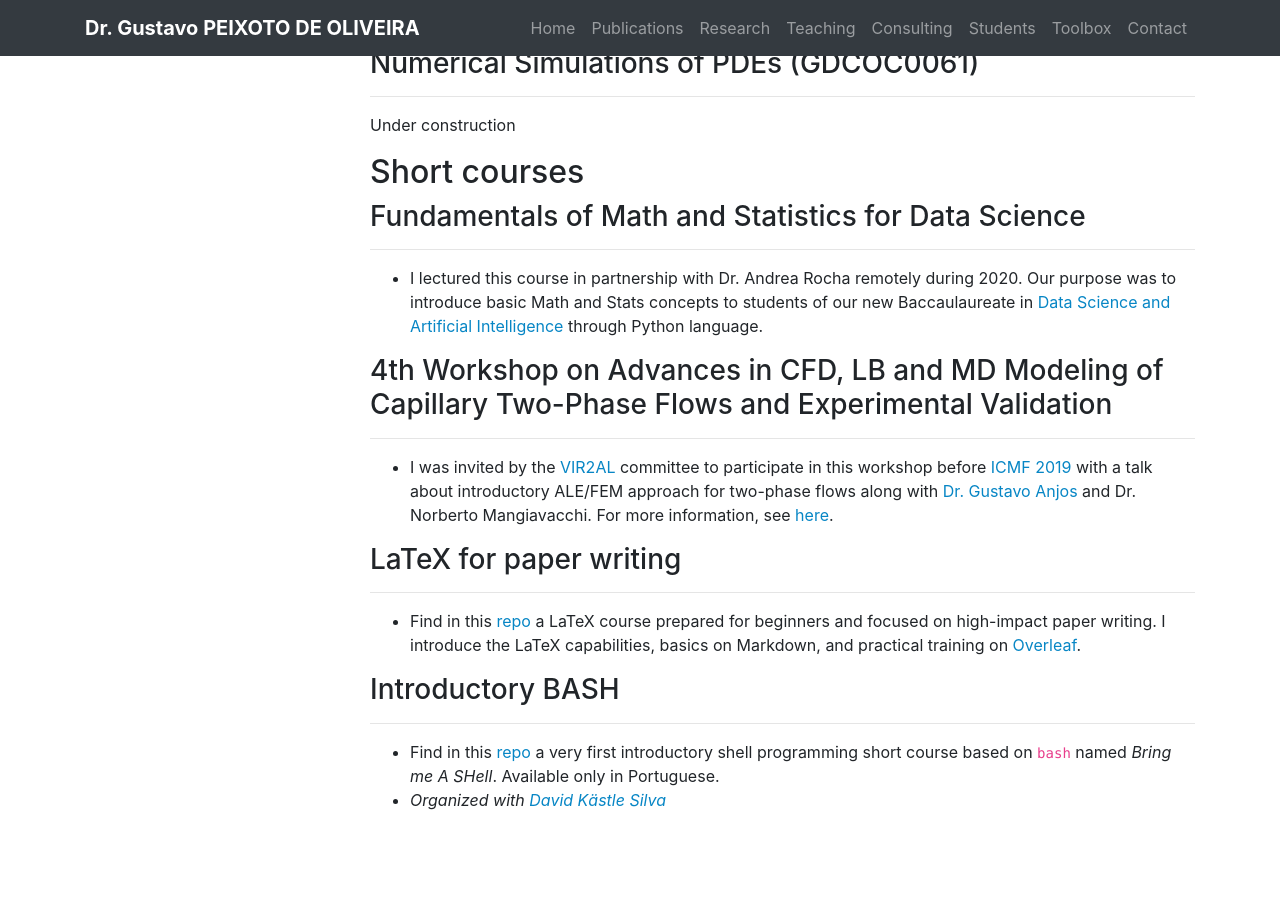
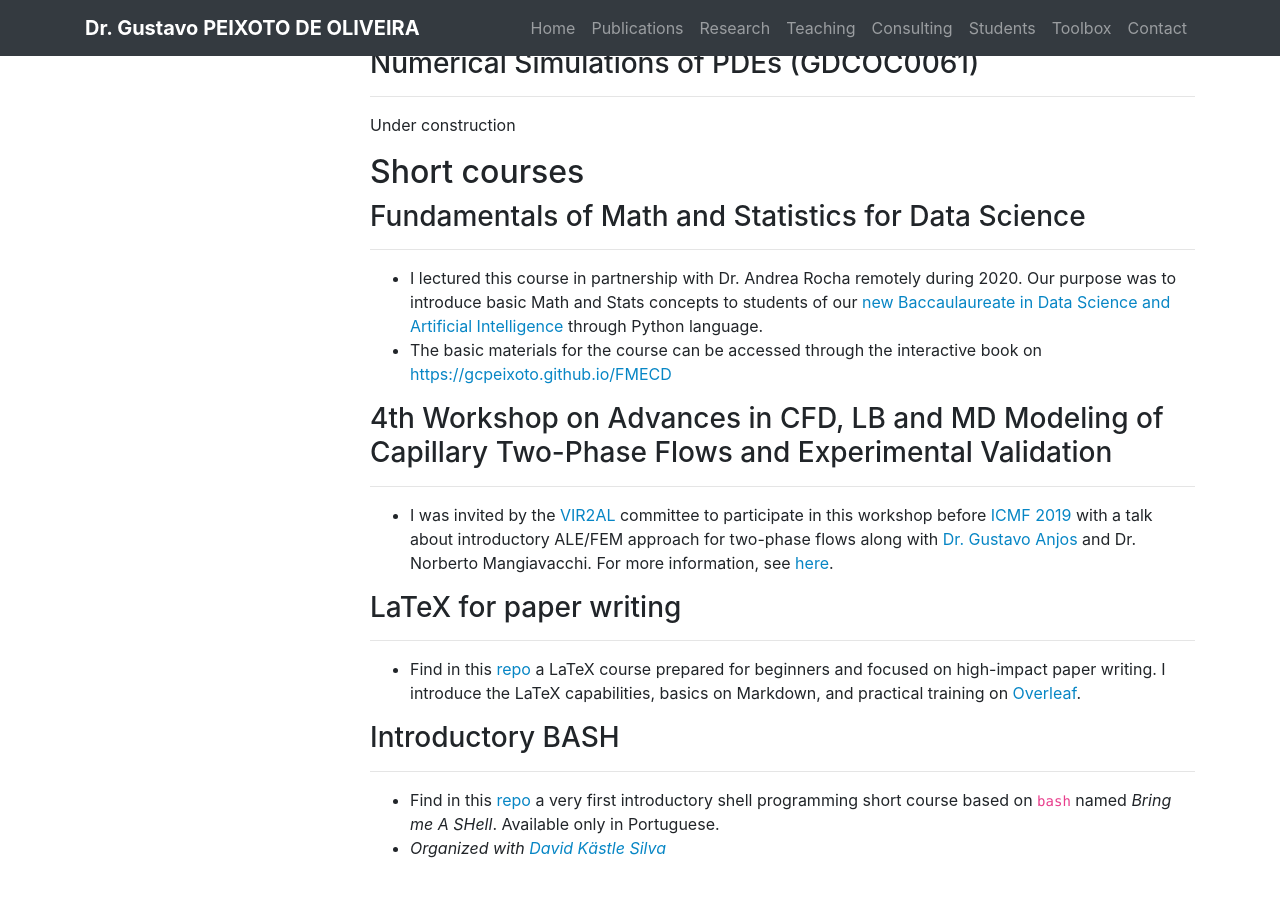
Before and after one commit to gcpeixoto/gcpeixoto.github.io, a Jekyll site: the page built from _pages/teaching.md, in a window 1280 px wide and 900 px high, scrolled down 1646 px. Shown: the top 897 px of the window. Built offline with Jekyll 4.4.1, drawn with Linux system fonts in a browser that asks for light colours; before the commit the page ends 2498 px from its top, so only the background shows below that.

Commit message:
Updated link for FMECD book.

```diff
--- a/_includes/components/courses/extra/data-science.md
+++ b/_includes/components/courses/extra/data-science.md
@@ -1,4 +1,5 @@
 ### Fundamentals of Math and Statistics for Data Science
 ---
 
-- I lectured this course in partnership with Dr. Andrea Rocha remotely during 2020. Our purpose was to introduce basic Math and Stats concepts to students of our new Baccaulaureate in [Data Science and Artificial Intelligence](http://cdia.ci.ufpb.br) through Python language.
+- I lectured this course in partnership with Dr. Andrea Rocha remotely during 2020. Our purpose was to introduce basic Math and Stats concepts to students of our [new Baccaulaureate in Data Science and Artificial Intelligence](http://cdia.ci.ufpb.br) through Python language.
+- The basic materials for the course can be accessed through the interactive book on [https://gcpeixoto.github.io/FMECD](https://gcpeixoto.github.io/FMECD)
```
